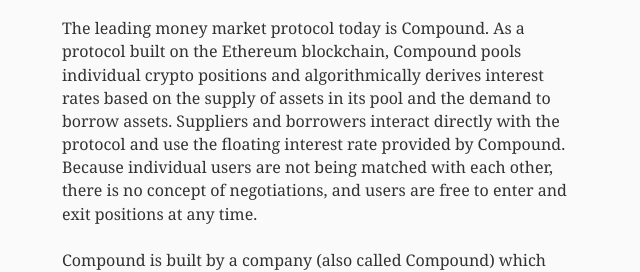
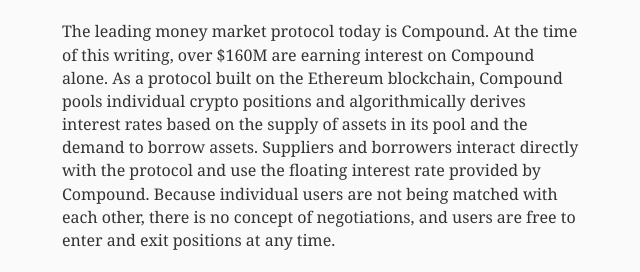
Before and after one commit to bfriel/bfriel.github.io, a Gatsby site: page /early-lending-opportunities-in-crypto/ in a window 1280 px wide. Shown: the part 4237-4509 px from the top of the page, without its empty margins (317-957 px from the left). Built offline with nearby package versions, Linux system fonts and the light colour scheme; Gatsby itself is replaced by a stand-in of ours; some packages are replaced by stand-ins of ours.

Commit message:
Re-add compound interface image

```diff
--- a/content/blog/early-lending-opportunities-in-crypto/index.md
+++ b/content/blog/early-lending-opportunities-in-crypto/index.md
@@ -68,7 +68,7 @@ Who might be borrowing these stablecoins? [Dharma](https://www.dharma.io/), a so
 
 ![The Compound Interface](compound.png)
 
-The leading money market protocol today is Compound. As a protocol built on the Ethereum blockchain, Compound pools individual crypto positions and algorithmically derives interest rates based on the supply of assets in its pool and the demand to borrow assets. Suppliers and borrowers interact directly with the protocol and use the floating interest rate provided by Compound. Because individual users are not being matched with each other, there is no concept of negotiations, and users are free to enter and exit positions at any time.
+The leading money market protocol today is Compound. At the time of this writing, over \$160M are earning interest on Compound alone. As a protocol built on the Ethereum blockchain, Compound pools individual crypto positions and algorithmically derives interest rates based on the supply of assets in its pool and the demand to borrow assets. Suppliers and borrowers interact directly with the protocol and use the floating interest rate provided by Compound. Because individual users are not being matched with each other, there is no concept of negotiations, and users are free to enter and exit positions at any time.
 
 Compound is built by a company (also called Compound) which takes a small percentage of the interest from every transaction. The company is led by [Robert Leshner](https://twitter.com/rleshner) and backed with \$8M+ by VCs including Coinbase Ventures. Currently, the company provides a centralized price oracle to the network and controls a few key parameters such as the collateral requirement and the types of markets that are available. Leshner has stated that his goal is to decentralize the company out of the equation in the future.
 
```
Also changed, not shown: content/blog/early-lending-opportunities-in-crypto/compound.png (added).
